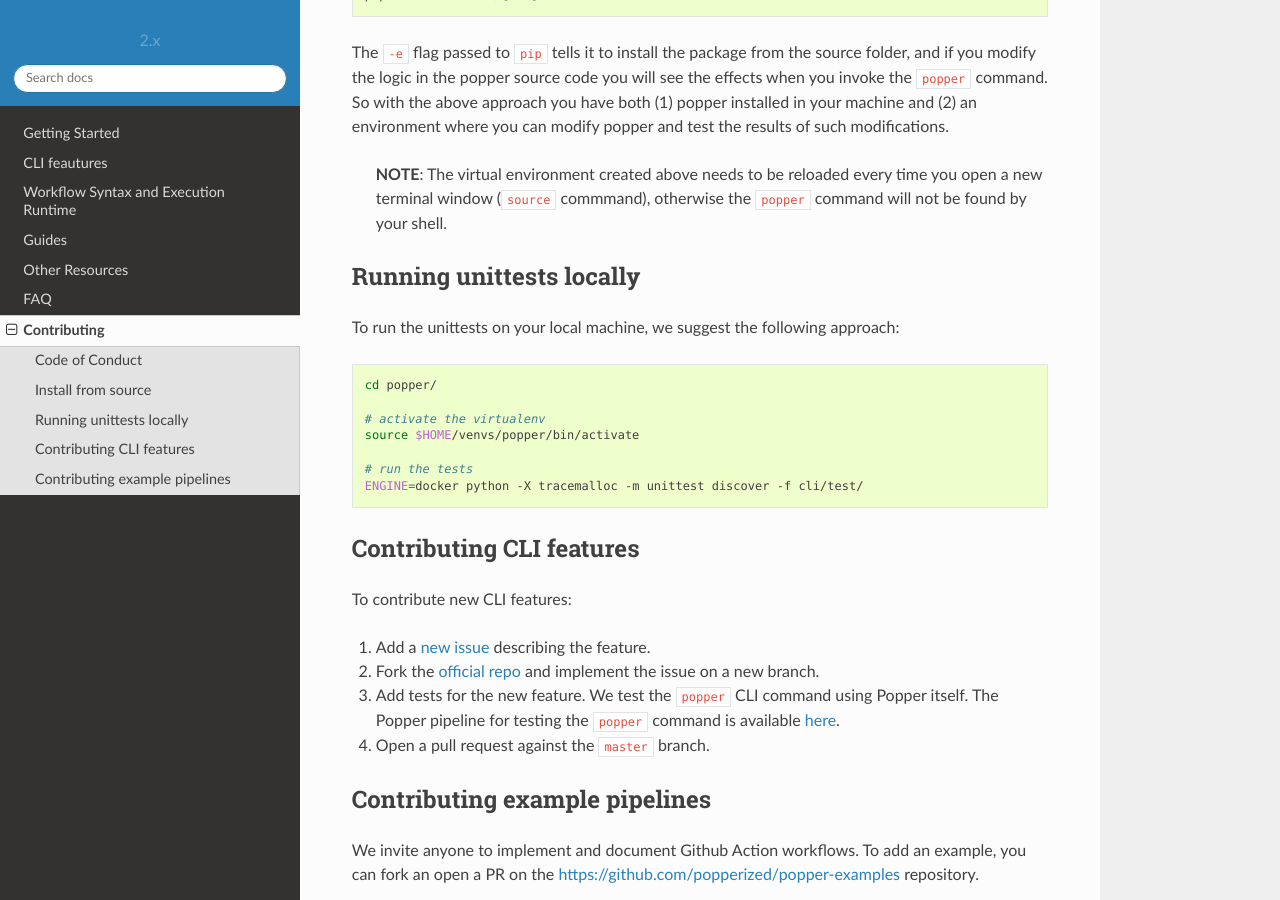
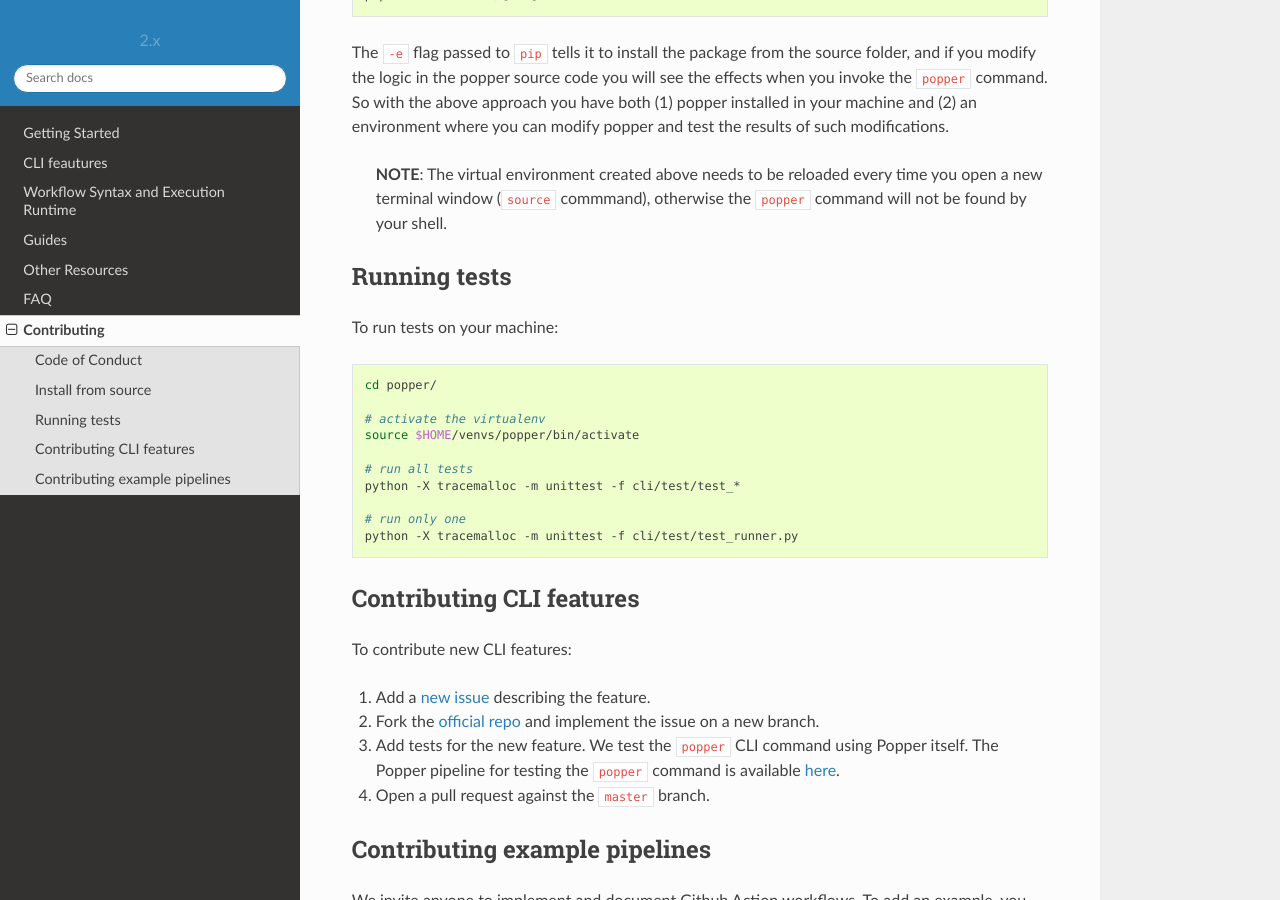
Before and after one commit to getpopper/popper, a Sphinx documentation site: the page built from docs/sections/contributing.md, in a window 1280 px wide and 900 px high, scrolled down 732 px. Built offline with Sphinx 7.4.7 and the Read the Docs theme 2.0.0, drawn with Linux system fonts in a browser that asks for light colours.

Commit message:
Fixes imports to enable single-test execution
Changes imports so that a single test can be executed independently.
This has the effect that autodiscovery doesn't work anymore

````diff
--- a/docs/sections/contributing.md
+++ b/docs/sections/contributing.md
@@ -47,10 +47,9 @@
 > every time you open a new terminal window (`source` commmand),
 > otherwise the `popper` command will not be found by your shell.
 
-## Running unittests locally
+## Running tests
 
-To run the unittests on your local machine, we suggest the following
-approach:
+To run tests on your machine:
 
 ```bash
 cd popper/
@@ -58,8 +57,11 @@
 # activate the virtualenv
 source $HOME/venvs/popper/bin/activate
 
-# run the tests
-ENGINE=docker python -X tracemalloc -m unittest discover -f cli/test/
+# run all tests
+python -X tracemalloc -m unittest -f cli/test/test_*
+
+# run only one
+python -X tracemalloc -m unittest -f cli/test/test_runner.py
 ```
 
 ## Contributing CLI features
````
Also changed, not shown: CONTRIBUTING.md (+7 -5 lines), .travis.yml, 5 other files.
